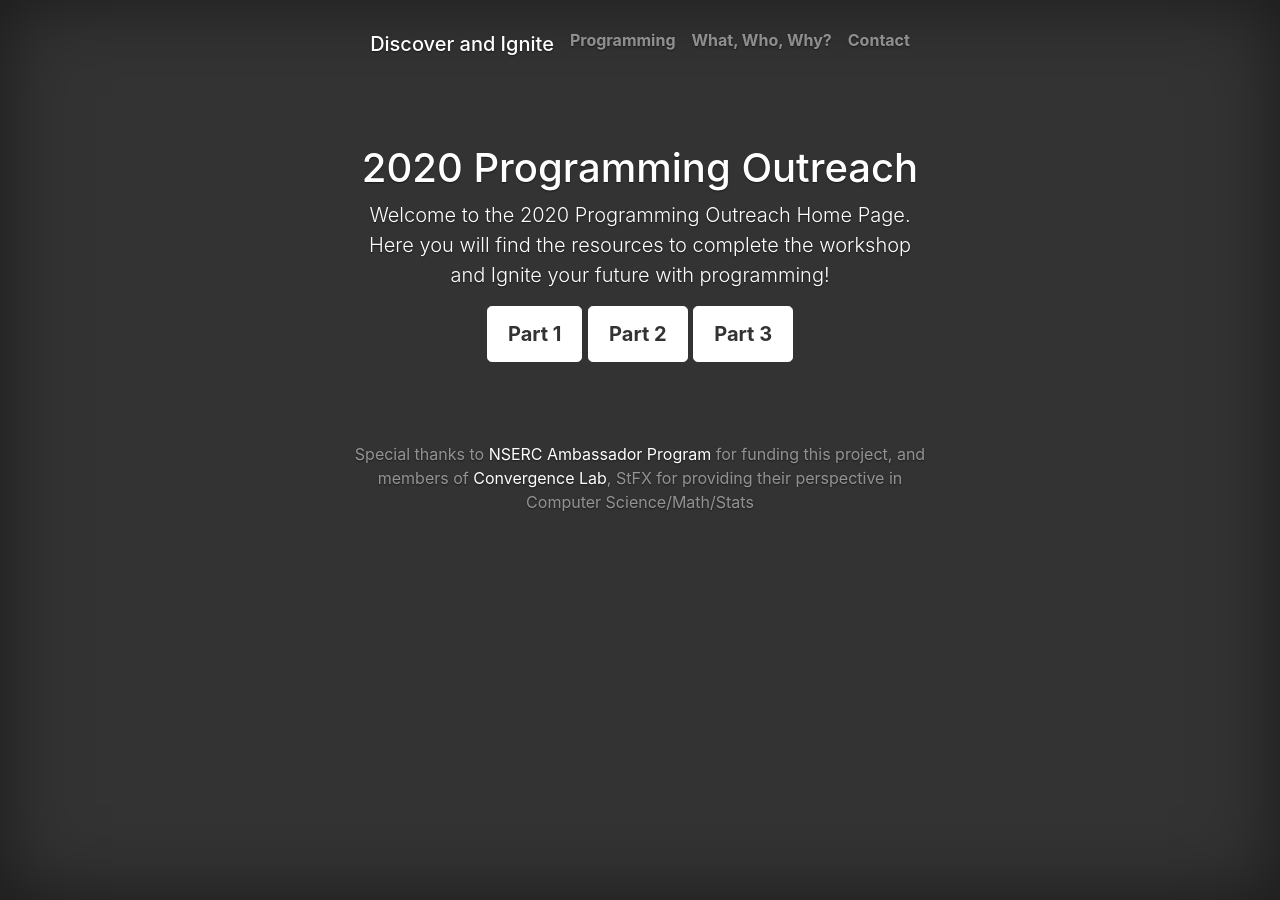
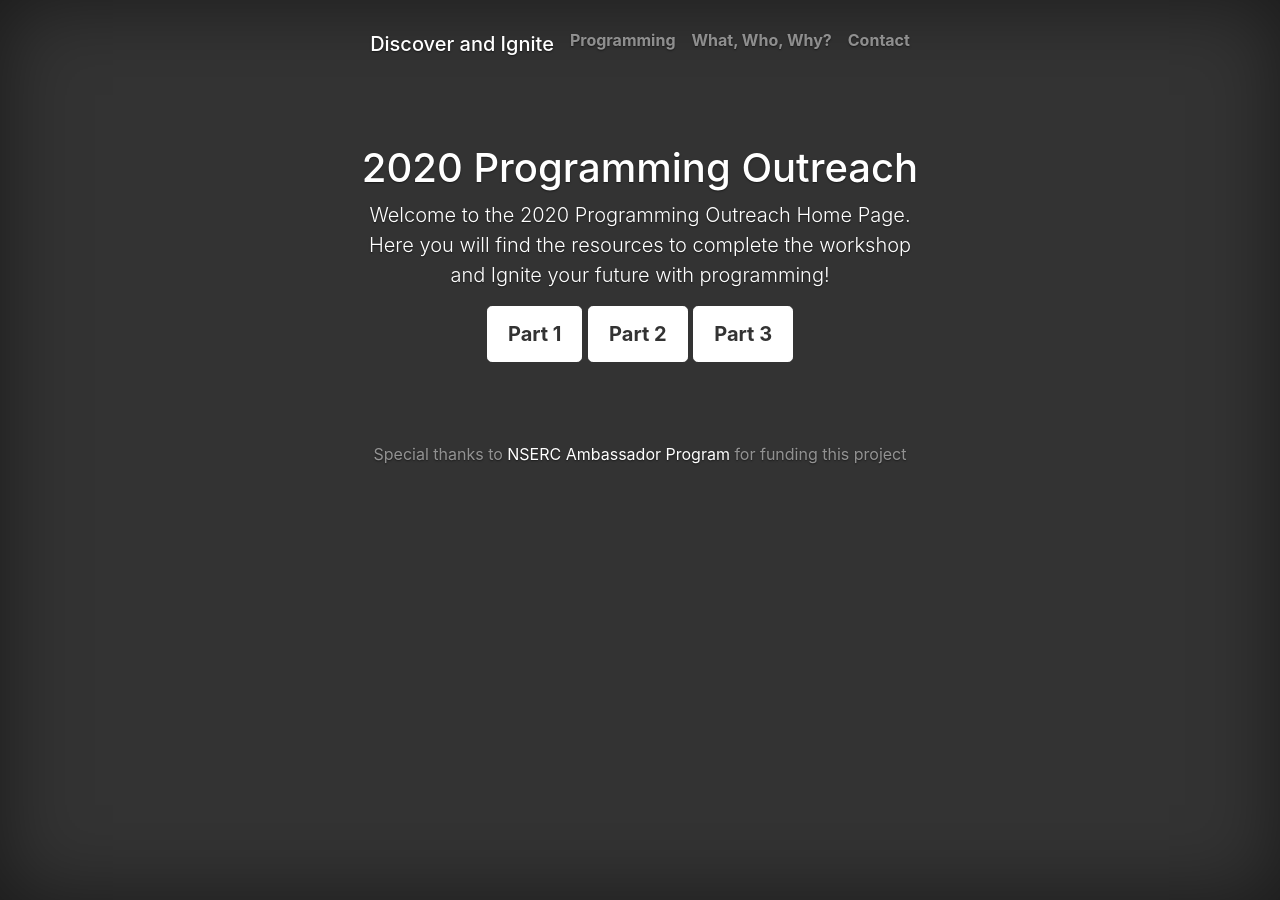
Before and after one commit to 2020-Programming-Outreach/Discover-and-Ignite, a Jekyll site: the page built from index.html, in a window 1280 px wide. Built offline with Jekyll 4.4.1, drawn with Linux system fonts in a browser that asks for light colours.

Commit message:
remove foot note

```diff
--- a/_layouts/default.html
+++ b/_layouts/default.html
@@ -182,7 +182,7 @@
 
   <footer class="mastfoot mt-auto">
     <div class="inner">
-      <p>Special thanks to <a href="https://www.nserc-crsng.gc.ca/Students-Etudiants/UG-PC/Ambassadors-Ambassadeurs_eng.asp">NSERC Ambassador Program </a> for funding this project, and members of <a href="https://conlabx.com/">Convergence Lab</a>, StFX for providing their perspective in Computer Science/Math/Stats</p>
+      <p>Special thanks to <a href="https://www.nserc-crsng.gc.ca/Students-Etudiants/UG-PC/Ambassadors-Ambassadeurs_eng.asp">NSERC Ambassador Program </a> for funding this project<!--, and members of <a href="https://conlabx.com/">Convergence Lab</a>, StFX for providing their perspective in Computer Science/Math/Stats--></p>
     </div>
   </footer>
 </div>
```
